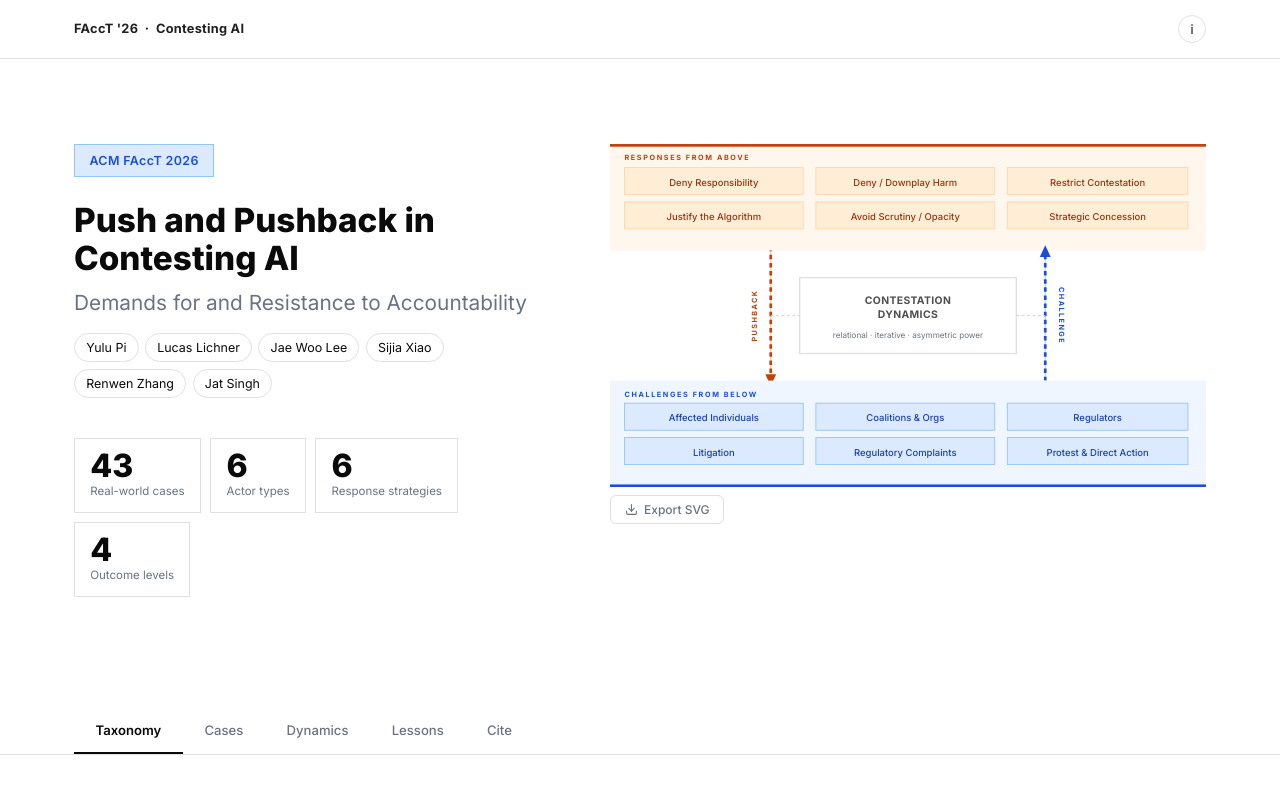
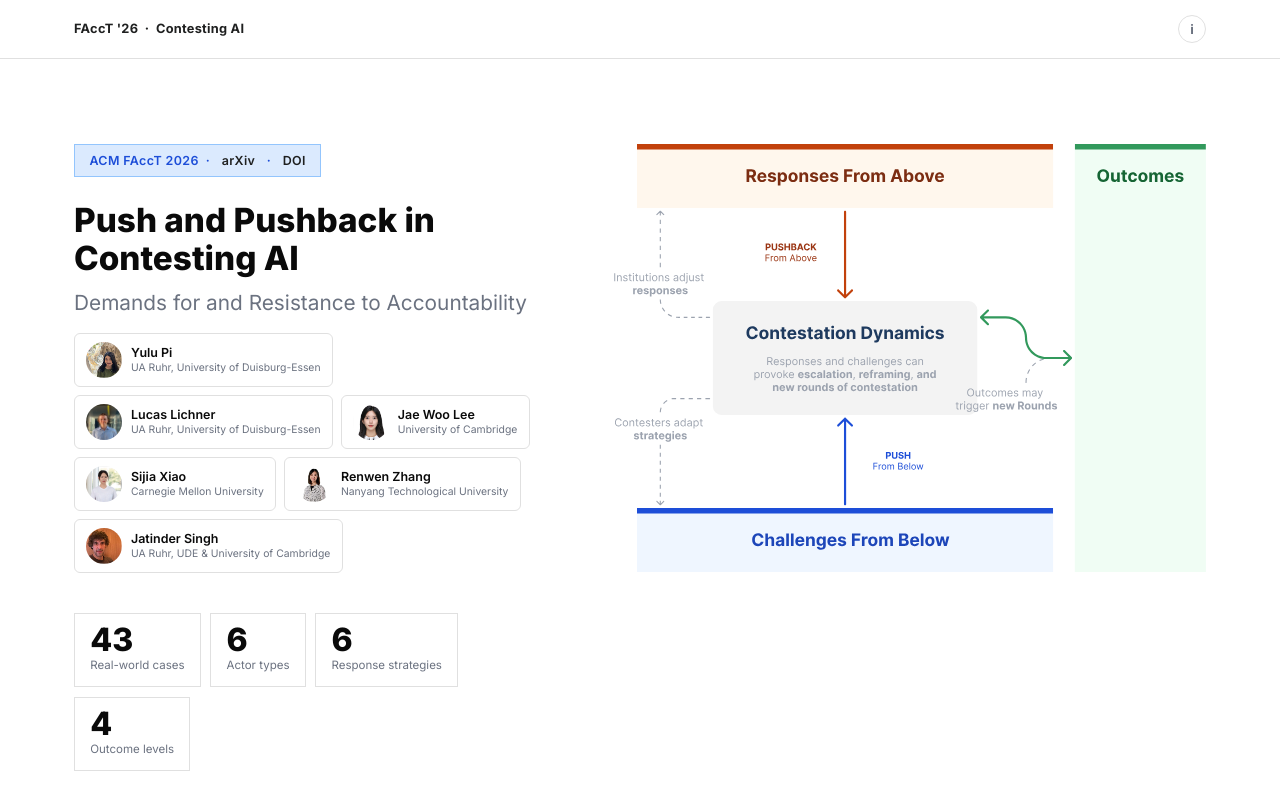
Before and after one commit to oopera/contesting-ai, a plain HTML site: page index.html in a window 1280 px wide. Shown: the top 800 px of the page. Drawn offline with Linux system fonts and the light colour scheme.

Commit message:
Add author photos/affiliations, replace inline SVG, add paper links
- Replace pill-style author names with cards showing profile photos and
  institutional affiliations from the paper
- Replace inline animated contestation diagram SVG with external
  contestation-diagram.svg reference
- Update placeholder DOI to 10.1145/3805689.3812323 across all locations
- Add arXiv and DOI links in hero badge, info modal, and citation section

Co-Authored-By: Claude Opus 4.6 <noreply@anthropic.com>

```diff
--- a/index.html
+++ b/index.html
@@ -376,17 +376,43 @@
       margin-bottom: 2.5rem;
       display: flex;
       flex-wrap: wrap;
-      gap: .4rem;
-      align-items: center;
-    }
-
-    .author-name {
+      gap: .5rem;
+      align-items: stretch;
+    }
+
+    .author-card {
       background: var(--card);
       border: 1px solid var(--border);
-      border-radius: 100px;
-      padding: .2rem .7rem;
+      border-radius: var(--r);
+      padding: .5rem .7rem;
+      display: flex;
+      align-items: center;
+      gap: .55rem;
+    }
+
+    .author-img {
+      width: 36px;
+      height: 36px;
+      border-radius: 50%;
+      object-fit: cover;
+      flex-shrink: 0;
+    }
+
+    .author-info {
+      display: flex;
+      flex-direction: column;
+      line-height: 1.3;
+    }
+
+    .author-name {
       font-size: .78rem;
+      font-weight: 600;
       color: var(--text);
+    }
+
+    .author-affil {
+      font-size: .65rem;
+      color: var(--muted);
     }
 
     .hero-stats {
@@ -1497,7 +1523,11 @@
       <h3>Push and Pushback in Contesting AI: Demands for and Resistance to Accountability</h3>
       <p style="margin-bottom:.5rem;color:var(--text);font-size:.85rem;">Yulu Pi, Lucas Lichner, Jae Woo Lee, Sijia
         Xiao, Renwen Zhang, Jat Singh</p>
-      <p style="margin-bottom:1.25rem;font-size:.8rem;">ACM FAccT 2026</p>
+      <p style="margin-bottom:.5rem;font-size:.8rem;">ACM FAccT 2026</p>
+      <p style="margin-bottom:1.25rem;font-size:.8rem;">
+        <a href="https://arxiv.org/abs/2605.09793" target="_blank" rel="noopener">arXiv</a> &nbsp;·&nbsp;
+        <a href="https://doi.org/10.1145/3805689.3812323" target="_blank" rel="noopener">DOI</a>
+      </p>
       <span class="info-label">Abstract</span>
       <p>Much research examines how AI actors "from above"—designers, deployers, and authorities—handle accountability.
         Far less is known about <strong>contestation</strong>: the dynamic, iterative process by which affected
@@ -1522,10 +1552,10 @@
   booktitle = {Proceedings of the 2026 ACM Conference on
                Fairness, Accountability, and Transparency},
   year      = {2026},
-  doi       = {10.1145/nnnnnnn.nnnnnnn}
+  doi       = {10.1145/3805689.3812323}
 }</pre>
       <button class="export-btn" style="font-size:.8rem"
-        onclick="(()=>{const t=`@inproceedings{pi2026pushpushback,\n  author    = {Pi, Yulu and Lichner, Lucas and Lee, Jae Woo and\n               Xiao, Sijia and Zhang, Renwen and Singh, Jat},\n  title     = {Push and Pushback in Contesting {AI}:\n               Demands for and Resistance to Accountability},\n  booktitle = {Proceedings of the 2026 ACM Conference on\n               Fairness, Accountability, and Transparency},\n  year      = {2026},\n  doi       = {10.1145/nnnnnnn.nnnnnnn}\n}`;navigator.clipboard.writeText(t).then(()=>{this.textContent='Copied!';setTimeout(()=>this.textContent='Copy BibTeX',2200)})})()">Copy
+        onclick="(()=>{const t=`@inproceedings{pi2026pushpushback,\n  author    = {Pi, Yulu and Lichner, Lucas and Lee, Jae Woo and\n               Xiao, Sijia and Zhang, Renwen and Singh, Jat},\n  title     = {Push and Pushback in Contesting {AI}:\n               Demands for and Resistance to Accountability},\n  booktitle = {Proceedings of the 2026 ACM Conference on\n               Fairness, Accountability, and Transparency},\n  year      = {2026},\n  doi       = {10.1145/3805689.3812323}\n}`;navigator.clipboard.writeText(t).then(()=>{this.textContent='Copied!';setTimeout(()=>this.textContent='Copy BibTeX',2200)})})()">Copy
         BibTeX</button>
     </div>
   </div>
@@ -1546,16 +1576,34 @@
     <div class="container">
       <div class="hero-body">
         <div class="hero-text">
-          <div class="hero-badge">ACM FAccT 2026</div>
+          <div class="hero-badge">ACM FAccT 2026 &nbsp;·&nbsp; <a href="https://arxiv.org/abs/2605.09793" target="_blank" rel="noopener">arXiv</a> &nbsp;·&nbsp; <a href="https://doi.org/10.1145/3805689.3812323" target="_blank" rel="noopener">DOI</a></div>
           <h1>Push and Pushback in Contesting AI</h1>
           <p class="hero-subtitle">Demands for and Resistance to Accountability</p>
           <div class="hero-authors fi">
-            <span class="author-name">Yulu Pi</span>
-            <span class="author-name">Lucas Lichner</span>
-            <span class="author-name">Jae Woo Lee</span>
-            <span class="author-name">Sijia Xiao</span>
-            <span class="author-name">Renwen Zhang</span>
-            <span class="author-name">Jat Singh</span>
+            <div class="author-card">
+              <img class="author-img" src="images/yulu.png" alt="Yulu Pi">
+              <div class="author-info"><span class="author-name">Yulu Pi</span><span class="author-affil">UA Ruhr, University of Duisburg-Essen</span></div>
+            </div>
+            <div class="author-card">
+              <img class="author-img" src="images/lucas.png" alt="Lucas Lichner">
+              <div class="author-info"><span class="author-name">Lucas Lichner</span><span class="author-affil">UA Ruhr, University of Duisburg-Essen</span></div>
+            </div>
+            <div class="author-card">
+              <img class="author-img" src="images/jw.png" alt="Jae Woo Lee">
+              <div class="author-info"><span class="author-name">Jae Woo Lee</span><span class="author-affil">University of Cambridge</span></div>
+            </div>
+            <div class="author-card">
+              <img class="author-img" src="images/sijia.png" alt="Sijia Xiao">
+              <div class="author-info"><span class="author-name">Sijia Xiao</span><span class="author-affil">Carnegie Mellon University</span></div>
+            </div>
+            <div class="author-card">
+              <img class="author-img" src="images/renwen.png" alt="Renwen Zhang">
+              <div class="author-info"><span class="author-name">Renwen Zhang</span><span class="author-affil">Nanyang Technological University</span></div>
+            </div>
+            <div class="author-card">
+              <img class="author-img" src="images/jat.png" alt="Jatinder Singh">
+              <div class="author-info"><span class="author-name">Jatinder Singh</span><span class="author-affil">UA Ruhr, UDE & University of Cambridge</span></div>
+            </div>
           </div>
           <div class="hero-stats fi">
             <div class="stat"><span class="stat-num">43</span><span class="stat-label">Real-world cases</span></div>
@@ -1566,113 +1614,8 @@
         </div>
 
         <div class="hero-diagram fi">
-          <!-- ═══ INLINE CONTESTATION DIAGRAM ═══ -->
-          <svg id="contestation-svg" width="100%" viewBox="0 0 660 380" fill="none" xmlns="http://www.w3.org/2000/svg" aria-label="Push and Pushback: Iterative Contestation Dynamics">
-            <defs>
-              <style>
-                .d-txt { font-family: Inter, system-ui, sans-serif; }
-                @keyframes d-flow-dn {
-                  from { stroke-dashoffset: 14; }
-                  to   { stroke-dashoffset: 0; }
-                }
-                @keyframes d-flow-up {
-                  from { stroke-dashoffset: 0; }
-                  to   { stroke-dashoffset: 14; }
-                }
-                .d-anim-dn { stroke-dasharray: 5 4; animation: d-flow-dn .65s linear infinite; }
-                .d-anim-up { stroke-dasharray: 5 4; animation: d-flow-up .65s linear infinite; }
-                @keyframes d-pulse { 0%,100%{opacity:.55} 50%{opacity:1} }
-                .d-pulse { animation: d-pulse 2.8s ease-in-out infinite; }
-              </style>
-            </defs>
-
-            <!-- ── ZONE A: RESPONSES FROM ABOVE ── -->
-            <rect x="0" y="0" width="660" height="118" fill="#fff7ed"/>
-            <rect x="0" y="0" width="660" height="3" fill="#c2410c"/>
-            <text x="16" y="18" class="d-txt" font-size="8" font-weight="700" letter-spacing="1.8" fill="#c2410c">RESPONSES FROM ABOVE</text>
-
-            <!-- Row 1 -->
-            <rect x="16"  y="26" width="198" height="30" fill="#ffedd5" stroke="#fed7aa" stroke-width="1"/>
-            <text x="115" y="46" class="d-txt" text-anchor="middle" font-size="10.5" font-weight="500" fill="#9a3412">Deny Responsibility</text>
-
-            <rect x="228" y="26" width="198" height="30" fill="#ffedd5" stroke="#fed7aa" stroke-width="1"/>
-            <text x="327" y="46" class="d-txt" text-anchor="middle" font-size="10.5" font-weight="500" fill="#9a3412">Deny / Downplay Harm</text>
-
-            <rect x="440" y="26" width="200" height="30" fill="#ffedd5" stroke="#fed7aa" stroke-width="1"/>
-            <text x="540" y="46" class="d-txt" text-anchor="middle" font-size="10.5" font-weight="500" fill="#9a3412">Restrict Contestation</text>
-
-            <!-- Row 2 -->
-            <rect x="16"  y="64" width="198" height="30" fill="#ffedd5" stroke="#fed7aa" stroke-width="1"/>
-            <text x="115" y="84" class="d-txt" text-anchor="middle" font-size="10.5" font-weight="500" fill="#9a3412">Justify the Algorithm</text>
-
-            <rect x="228" y="64" width="198" height="30" fill="#ffedd5" stroke="#fed7aa" stroke-width="1"/>
-            <text x="327" y="84" class="d-txt" text-anchor="middle" font-size="10.5" font-weight="500" fill="#9a3412">Avoid Scrutiny / Opacity</text>
-
-            <rect x="440" y="64" width="200" height="30" fill="#ffedd5" stroke="#fed7aa" stroke-width="1"/>
-            <text x="540" y="84" class="d-txt" text-anchor="middle" font-size="10.5" font-weight="500" fill="#9a3412">Strategic Concession</text>
-
-            <!-- ── MIDDLE: ARROWS + DYNAMICS ── -->
-            <!-- PUSHBACK arrow (going down, left) -->
-            <line x1="178" y1="118" x2="178" y2="262" stroke="#c2410c" stroke-width="1.5" opacity="0.25"/>
-            <line x1="178" y1="118" x2="178" y2="262" stroke="#c2410c" stroke-width="3" class="d-anim-dn"/>
-            <!-- Arrowhead down -->
-            <polygon points="172,255 178,268 184,255" fill="#c2410c"/>
-            <!-- "PUSHBACK" label (rotated, left of arrow) -->
-            <text x="163" y="190" class="d-txt" text-anchor="middle" font-size="8" font-weight="700" letter-spacing="1.6" fill="#c2410c" transform="rotate(-90 163 190)">PUSHBACK</text>
-
-            <!-- PUSH arrow (going up, right) -->
-            <line x1="482" y1="262" x2="482" y2="118" stroke="#1d4ed8" stroke-width="1.5" opacity="0.25"/>
-            <line x1="482" y1="262" x2="482" y2="118" stroke="#1d4ed8" stroke-width="3" class="d-anim-up"/>
-            <!-- Arrowhead up -->
-            <polygon points="476,125 482,112 488,125" fill="#1d4ed8"/>
-            <!-- "PUSH" label (rotated, right of arrow) -->
-            <text x="497" y="190" class="d-txt" text-anchor="middle" font-size="8" font-weight="700" letter-spacing="1.6" fill="#1d4ed8" transform="rotate(90 497 190)">CHALLENGE</text>
-
-            <!-- Center dynamics box -->
-            <rect x="210" y="148" width="240" height="84" fill="#ffffff" stroke="#e0e0e0" stroke-width="1.5"/>
-            <text x="330" y="177" class="d-txt d-pulse" text-anchor="middle" font-size="11.5" font-weight="700" fill="#0a0a0a" letter-spacing=".4">CONTESTATION</text>
-            <text x="330" y="193" class="d-txt d-pulse" text-anchor="middle" font-size="11.5" font-weight="700" fill="#0a0a0a" letter-spacing=".4">DYNAMICS</text>
-            <text x="330" y="215" class="d-txt" text-anchor="middle" font-size="9" fill="#6b7280">relational · iterative · asymmetric power</text>
-
-            <!-- Connector dashes: center box to arrows -->
-            <line x1="178" y1="190" x2="210" y2="190" stroke="#d0d0d0" stroke-width="1" stroke-dasharray="3 3"/>
-            <line x1="450" y1="190" x2="482" y2="190" stroke="#d0d0d0" stroke-width="1" stroke-dasharray="3 3"/>
-
-            <!-- ── ZONE C: CHALLENGES FROM BELOW ── -->
-            <rect x="0" y="262" width="660" height="118" fill="#eff6ff"/>
-            <rect x="0" y="377" width="660" height="3" fill="#1d4ed8"/>
-            <text x="16" y="280" class="d-txt" font-size="8" font-weight="700" letter-spacing="1.8" fill="#1d4ed8">CHALLENGES FROM BELOW</text>
-
-            <!-- Row 1 -->
-            <rect x="16"  y="287" width="198" height="30" fill="#dbeafe" stroke="#93c5fd" stroke-width="1"/>
-            <text x="115" y="307" class="d-txt" text-anchor="middle" font-size="10.5" font-weight="500" fill="#1e40af">Affected Individuals</text>
-
-            <rect x="228" y="287" width="198" height="30" fill="#dbeafe" stroke="#93c5fd" stroke-width="1"/>
-            <text x="327" y="307" class="d-txt" text-anchor="middle" font-size="10.5" font-weight="500" fill="#1e40af">Coalitions &amp; Orgs</text>
-
-            <rect x="440" y="287" width="200" height="30" fill="#dbeafe" stroke="#93c5fd" stroke-width="1"/>
-            <text x="540" y="307" class="d-txt" text-anchor="middle" font-size="10.5" font-weight="500" fill="#1e40af">Regulators</text>
-
-            <!-- Row 2 -->
-            <rect x="16"  y="325" width="198" height="30" fill="#dbeafe" stroke="#93c5fd" stroke-width="1"/>
-            <text x="115" y="345" class="d-txt" text-anchor="middle" font-size="10.5" font-weight="500" fill="#1e40af">Litigation</text>
-
-            <rect x="228" y="325" width="198" height="30" fill="#dbeafe" stroke="#93c5fd" stroke-width="1"/>
-            <text x="327" y="345" class="d-txt" text-anchor="middle" font-size="10.5" font-weight="500" fill="#1e40af">Regulatory Complaints</text>
-
-            <rect x="440" y="325" width="200" height="30" fill="#dbeafe" stroke="#93c5fd" stroke-width="1"/>
-            <text x="540" y="345" class="d-txt" text-anchor="middle" font-size="10.5" font-weight="500" fill="#1e40af">Protest &amp; Direct Action</text>
-          </svg>
-
-          <button class="export-btn" onclick="exportDiagramSVG()">
-            <svg width="13" height="13" viewBox="0 0 24 24" fill="none" stroke="currentColor" stroke-width="2"
-              stroke-linecap="round" stroke-linejoin="round">
-              <path d="M21 15v4a2 2 0 0 1-2 2H5a2 2 0 0 1-2-2v-4" />
-              <polyline points="7 10 12 15 17 10" />
-              <line x1="12" y1="15" x2="12" y2="3" />
-            </svg>
-            Export SVG
-          </button>
+          <img src="contestation-diagram.svg" alt="Push and Pushback: Iterative Contestation Dynamics — a characterization of AI contestation dynamics capturing the two-sided accountability relationship between actors from below and actors from above.">
+        </div>
         </div>
       </div>
     </div>
@@ -2058,9 +2001,13 @@
   series    = {{FAccT} '26},
   year      = {2026},
   publisher = {{ACM}},
-  doi       = {10.1145/nnnnnnn.nnnnnnn}
+  doi       = {10.1145/3805689.3812323}
 }</pre>
       <button class="copy-btn fi" onclick="copyCite()">Copy BibTeX</button>
+      <p style="margin-top:1.25rem;font-size:.88rem;">
+        <a href="https://arxiv.org/abs/2605.09793" target="_blank" rel="noopener">arXiv</a> &nbsp;·&nbsp;
+        <a href="https://doi.org/10.1145/3805689.3812323" target="_blank" rel="noopener">DOI</a>
+      </p>
     </div>
   </section>
 
```
Also changed, not shown: images/jat.png (added), images/jw.png (added), images/lucas.png (added), images/renwen.png (added), images/sijia.png (added), images/yulu.png (added).
